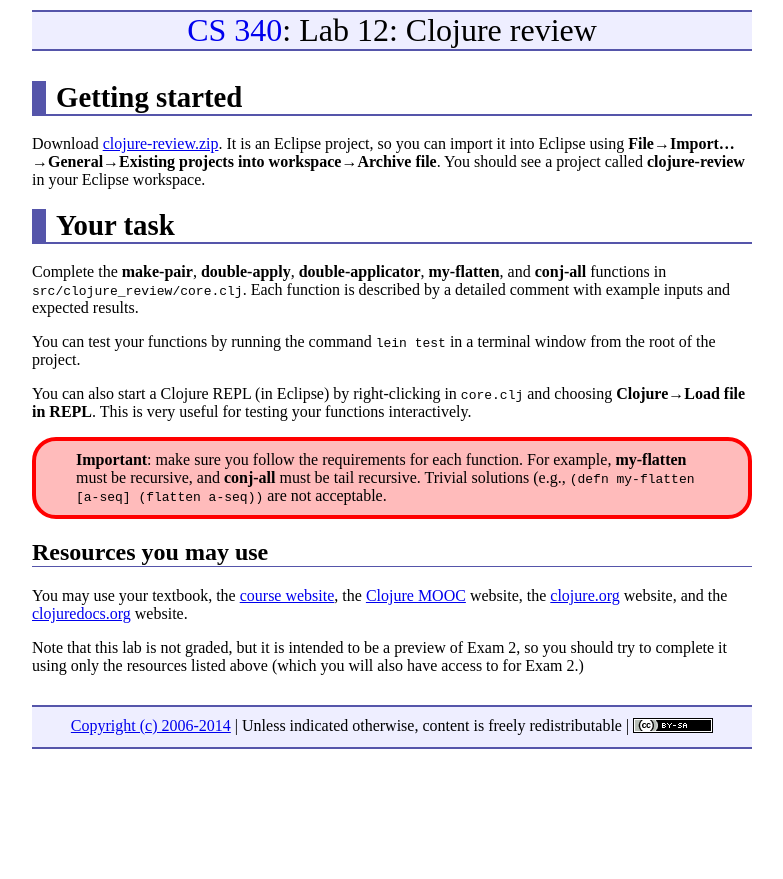
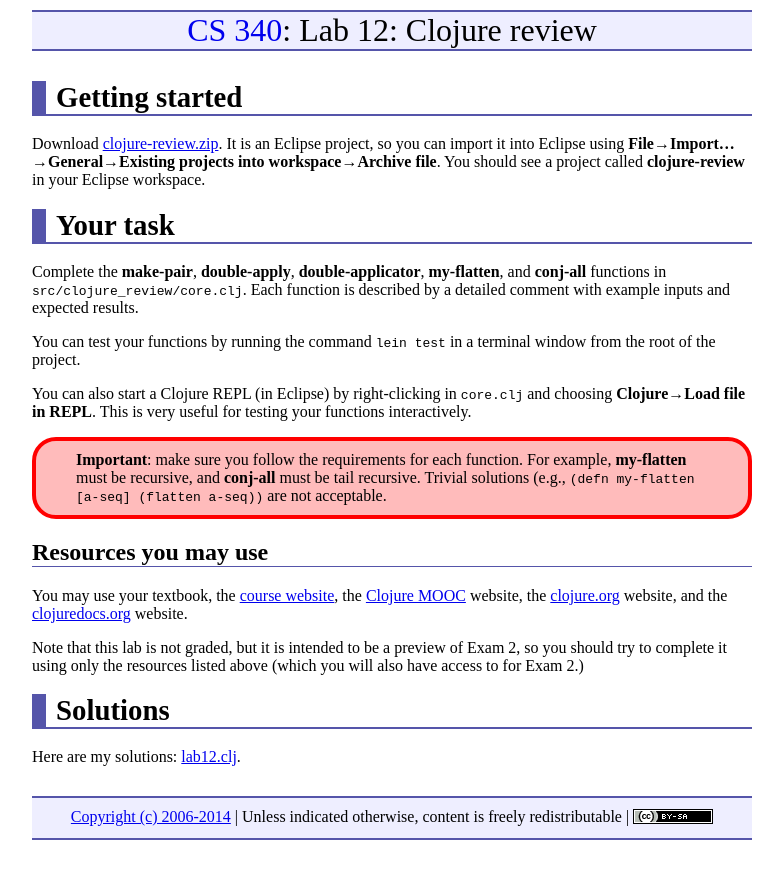
Before and after one commit to ycpcs/cs340-fall2014, a Jekyll site: the page built from labs/lab12.md, in a window 1280 px wide. Shown: the top 879 px of the page, without its empty margins (248-1031 px from the left). Built offline with Jekyll 4.4.1, drawn with Linux system fonts in a browser that asks for light colours; nearby versions of some CDN libraries; Markdown is read by kramdown in place of the engine named in the settings.

Commit message:
solutions for lab 12 (clojure review)

```diff
--- a/labs/lab12.md
+++ b/labs/lab12.md
@@ -22,3 +22,7 @@ You can also start a Clojure REPL (in Eclipse) by right-clicking in `core.clj` a
 You may use your textbook, the [course website](http://ycpcs.github.io/cs340-fall2014), the [Clojure MOOC](http://mooc.cs.helsinki.fi/clojure) website, the [clojure.org](http://clojure.org/) website, and the [clojuredocs.org](http://clojuredocs.org/) website.
 
 Note that this lab is not graded, but it is intended to be a preview of Exam 2, so you should try to complete it using only the resources listed above (which you will also have access to for Exam 2.)
+
+# Solutions
+
+Here are my solutions: [lab12.clj](lab12.clj).
```
Also changed, not shown: index.md (+1 -0 lines), 1 other file.
